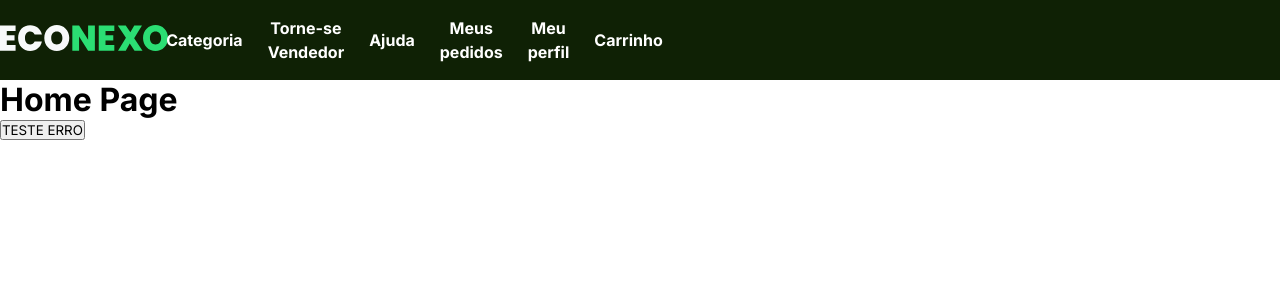
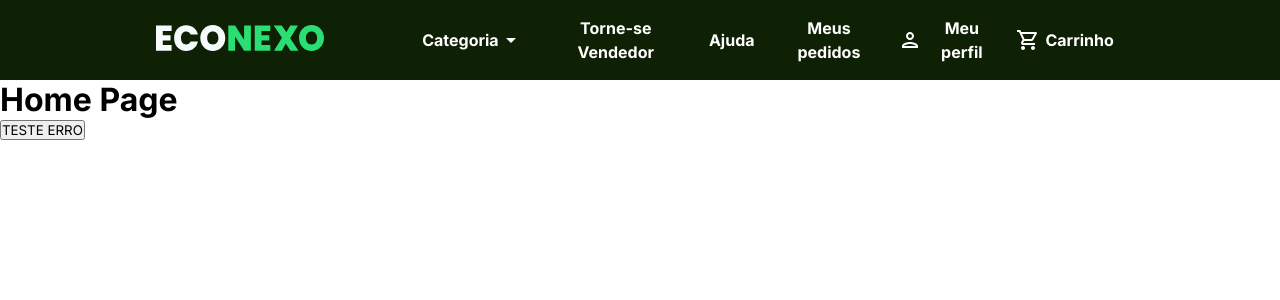
Before and after one commit to LipeSou/ecoPlace, a React (Create React App) app: page / in a window 1280 px wide. Shown: the top 300 px of the page. Built offline with nearby package versions, Linux system fonts and the light colour scheme.

Commit message:
conclitos consertados

```diff
--- a/src/components/header/Header.js
+++ b/src/components/header/Header.js
@@ -1,5 +1,7 @@
 import React from "react"
-
+import ArrowDropDownOutlined from '@material-ui/icons/ArrowDropDownOutlined';
+import ShoppingCartOutlinedIcon from '@material-ui/icons/ShoppingCartOutlined';
+import PersonOutlineIcon from '@material-ui/icons/PersonOutlined';
 
 import logo from "../../assets/img/logo.svg"
 import
@@ -8,6 +10,7 @@ import
     HeaderContainer,
     StyledLi,
     StyledA,
+    LogoContainer
 
 } from "./styled"
 
@@ -18,13 +21,15 @@ const Header = () => {
 
     return (
         <HeaderContainer>
-            <div>
+
+            <LogoContainer>
                 <img src={logo}/>
-            </div>
+            </LogoContainer>
+
             <StyledUl>
                 <StyledLi>
                     Categoria
-                    {/* <ArrowDropDownOutlinedIcon/> */}
+                    <ArrowDropDownOutlined/>
                 </StyledLi>
 
                 <StyledLi>
@@ -41,12 +46,12 @@ const Header = () => {
                 </StyledLi>
 
                 <StyledLi>
-                    {/* <PersonOutlineIcon/> */}
+                    <PersonOutlineIcon/>
                     <StyledA href="#">Meu perfil</StyledA>
                 </StyledLi>
 
                 <StyledLi>
-                    {/* <ShoppingCartOutlinedIcon/> */}
+                    <ShoppingCartOutlinedIcon/>
                     <StyledA href="#">Carrinho</StyledA>
                 </StyledLi>
             </StyledUl>
--- a/src/components/header/styled.js
+++ b/src/components/header/styled.js
@@ -7,6 +7,10 @@ export const HeaderContainer= styled.ul`
     justify-content:space-between;
     height: 80px;
     background-color: #0F2105;
+
+`
+export const LogoContainer = styled.div`
+    grid-column-start: 2;
 `
 
 export const StyledUl = styled.ul`
```
